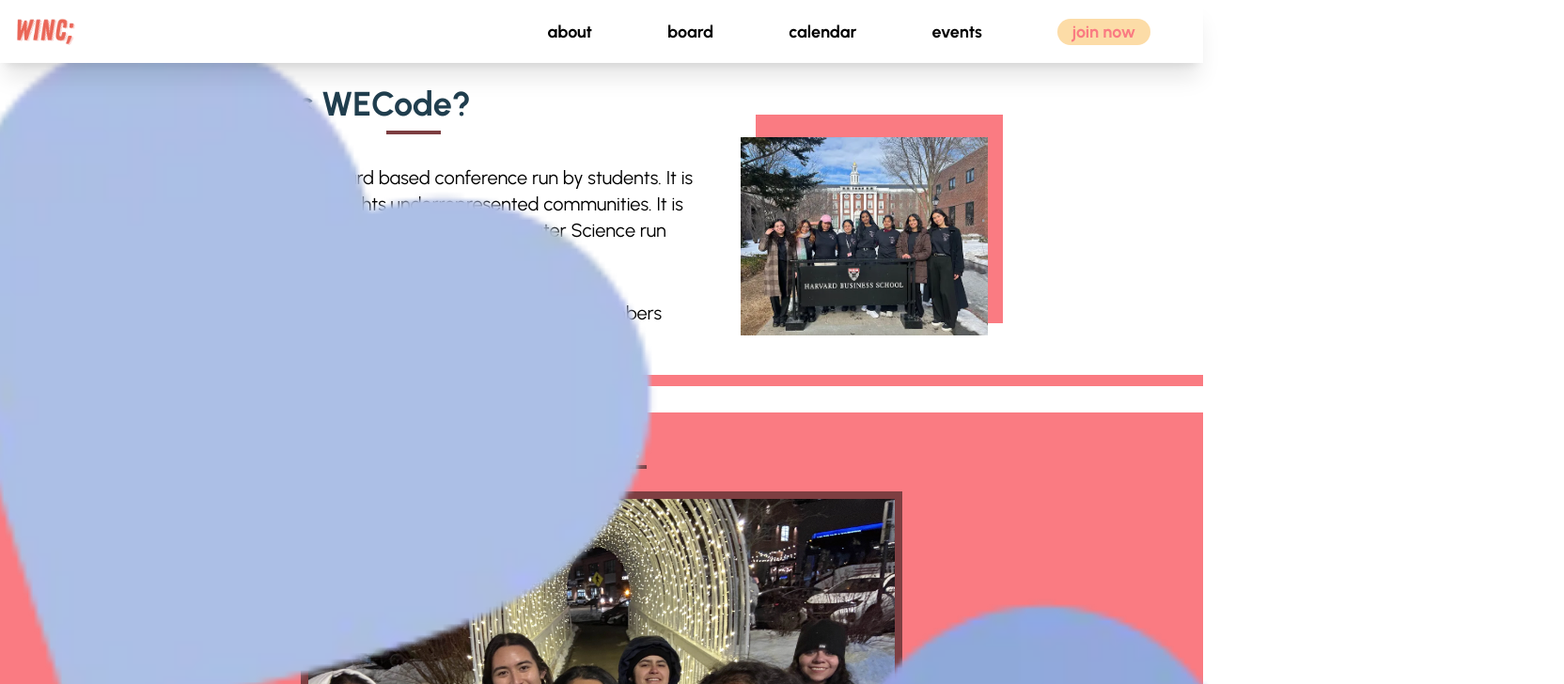
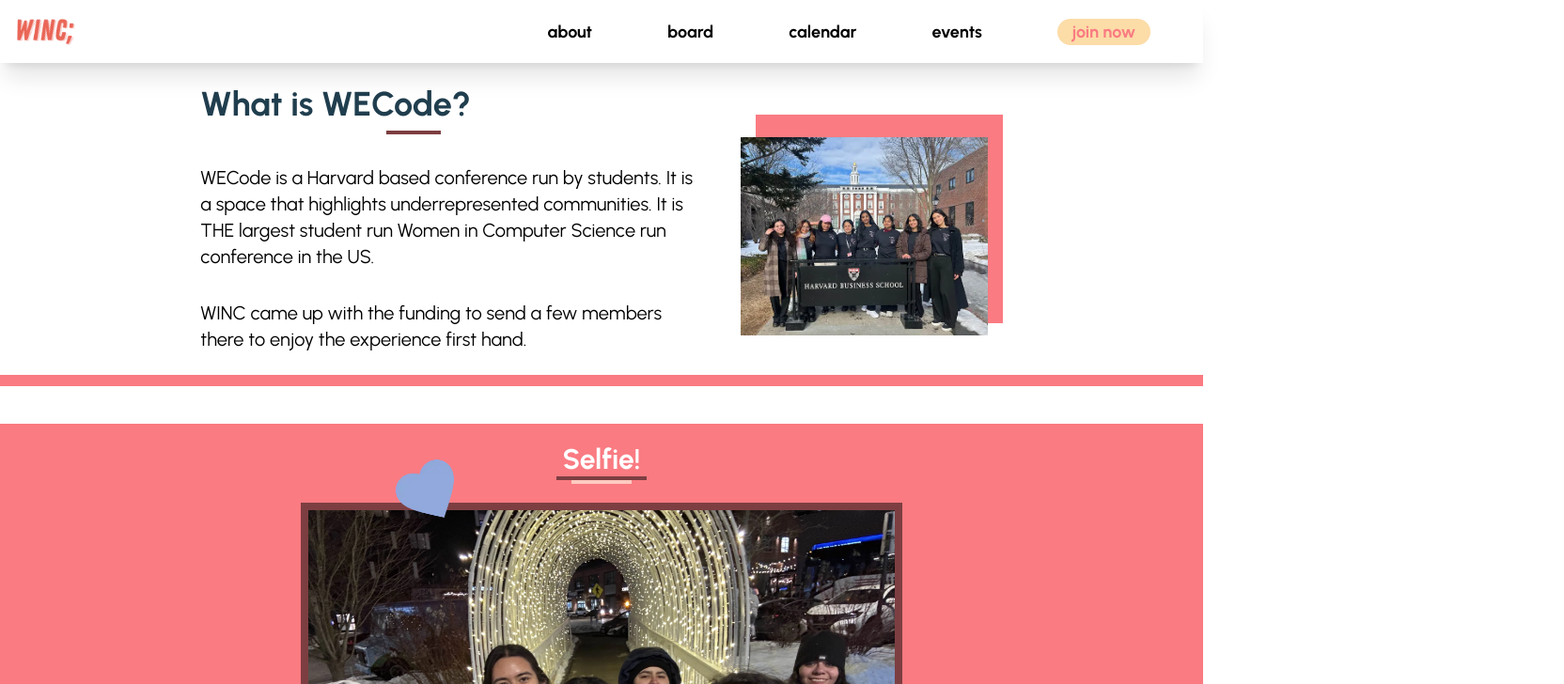
Before and after one commit to acm-ucr/winc-website, a Next.js app: page /events/wecode in a window 1280 px wide. Shown: the top 728 px of the page at 94% size, 1664 px wide, since content can reach past the window. Built offline with nearby package versions, Linux system fonts and the light colour scheme.

Commit message:
fixed sizing

```diff
--- a/src/app/events/rosehack/page.tsx
+++ b/src/app/events/rosehack/page.tsx
@@ -1,7 +1,7 @@
 import BoardPictureCard from "@/components/events/EventPictureCard";
 import LookDown from "@/components/events/lookdown";
 import hearts from "@/public/events/hearts.webp";
-import boardGroup from "@/public/events/picture/boardGroup.webp"
+import boardGroup from "@/public/events/picture/boardGroup.webp";
 
 const Page = () => {
   return (
@@ -11,9 +11,7 @@
         sideImage={hearts}
         content="Rose Hack is a hackathon dedicated to uplifting underrepesented communities in the engineering field. The hackathon encourages participants to create projects, attend workshops, enjoy games, and talk to industry professionals! The hackathon has been around for ___ years and continues to thrive."
       />
-      <BoardPictureCard
-      title="Board"
-      image = {boardGroup}/>
+      <BoardPictureCard title="Board" image={boardGroup} />
     </>
   );
 };
--- a/src/app/events/socials/page.tsx
+++ b/src/app/events/socials/page.tsx
@@ -1,7 +1,7 @@
 import LookDown from "@/components/events/lookdown";
 import hearts from "@/public/events/hearts.webp";
 import BoardPictureCard from "@/components/events/EventPictureCard";
-import GameSocial from "@/public/events/picture/GameSocial.webp"
+import GameSocial from "@/public/events/picture/GameSocial.webp";
 
 const Page = () => {
   return (
@@ -12,9 +12,7 @@
         content="We host all kinds of socials! We host game days, workshops, general meetings, etc. We aim to make everyone feel included through these events."
         content2="WINC is a community! In order to strengthen our community we host events that help students bond with each other. All are welcome!"
       />
-      <BoardPictureCard
-      title="Game Social"
-      image = {GameSocial}/>
+      <BoardPictureCard title="Game Social" image={GameSocial} />
     </>
   );
 };
--- a/src/app/events/wecode/page.tsx
+++ b/src/app/events/wecode/page.tsx
@@ -3,7 +3,7 @@
 import weCode from "@/public/events/weCode.webp";
 import redBackground from "@/public/events/redBackground.svg";
 import BoardPictureCard from "@/components/events/EventPictureCard";
-import Selfie from "@/public/events/picture/Selfie.webp"
+import Selfie from "@/public/events/picture/Selfie.webp";
 
 const Page = () => {
   return (
@@ -15,12 +15,8 @@
         content="WECode is a Harvard based conference run by students. It is a space that highlights underrepresented communities. It is THE largest student run Women in Computer Science run conference in the US."
         content2="WINC came up with the funding to send a few members there to enjoy the experience first hand."
       />
-      <BoardPictureCard
-      title="Selfie!"
-      image = {Selfie}
-      leftHeartPos="absolute left-96 -top-24"
-      rightHeartPos="absolute right-96 -bottom-12"/>
-
+      <BoardPictureCard title="Selfie!" image={Selfie} />
+      <MoreWecode />
     </div>
   );
 };
--- a/src/components/events/EventPictureCard.tsx
+++ b/src/components/events/EventPictureCard.tsx
@@ -5,13 +5,13 @@
 interface EventPictureCardProps {
   title: string;
   image: StaticImageData;
-};
+}
 
-const EventPictureCard = ({title, image} : EventPictureCardProps ) => {
+const EventPictureCard = ({ title, image }: EventPictureCardProps) => {
   return (
     <div className="mx-auto">
       <div className="h-3 w-full bg-winc-red-400" />
-      <div className="h-7 w-full bg-white" />
+      <div className="h-10 w-full bg-white" />
       <div className="relative flex flex-col items-center justify-center bg-winc-red-400 py-5">
         <p className="text-3xl font-bold text-white">{title}</p>
         <div className="h-1 w-24 bg-winc-red-600" />
@@ -21,21 +21,21 @@
           <Image
             src={image}
             alt="Board group photo"
-            className="w-3/4 md:w-1/2 border-8 border-winc-red-600"
+            className="w-3/4 border-8 border-winc-red-600 md:w-1/2"
           />
           <Image
             src={leftHeart}
             alt="leftheart"
-            className="absolute md:left-96 md:-top-24 md:w-full w-1/4 left-4 -top-10"
+            className="absolute -top-10 left-4 w-1/4 md:-top-16 md:left-96 md:ml-5 md:w-1/12"
           />
           <Image
             src={rightHeart}
             alt="rightheart"
-            className="absolute md:right-96 md:-bottom-12 md:w-full w-1/4 right-4 bottom-0"
+            className="absolute bottom-0 right-4 w-1/4 md:-bottom-8 md:right-96 md:mr-5 md:w-1/12"
           />
         </div>
       </div>
-      <div className="h-7 w-full bg-white" />
+      <div className="h-10 w-full bg-white" />
       <div className="h-3 w-full bg-winc-red-400" />
     </div>
   );
```
Also changed, not shown: src/app/events/overview/page.tsx (line endings or trailing spaces).
